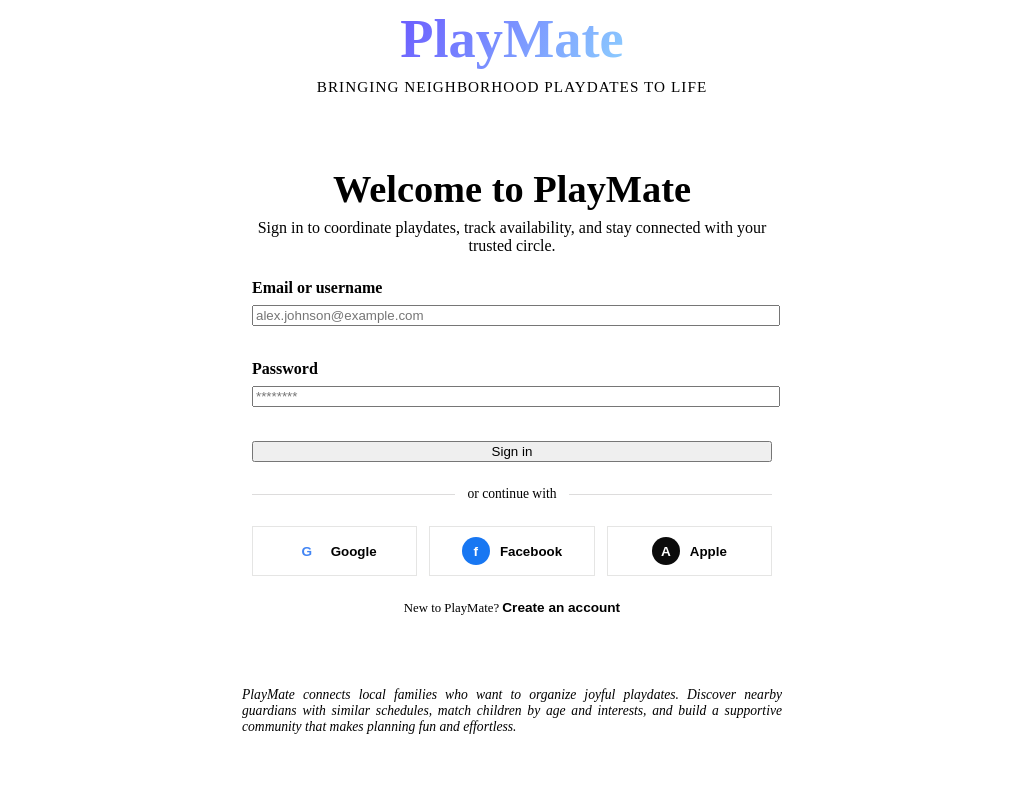
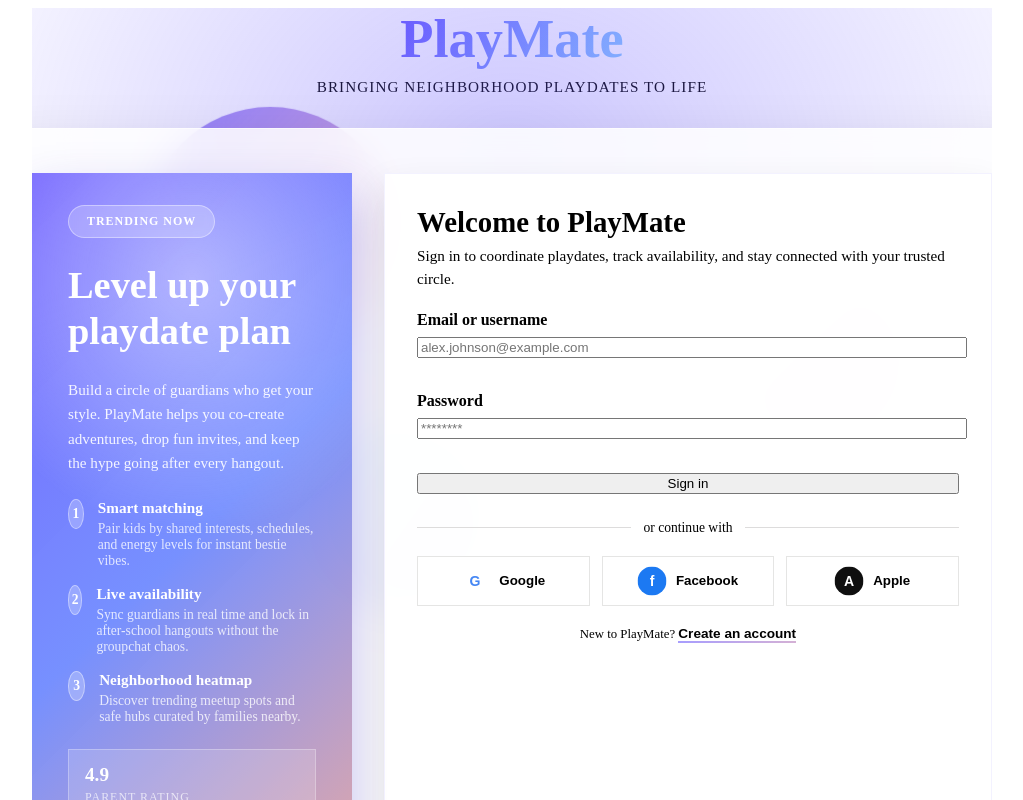
Before and after one commit to weifengcao/PlayMate, a React (Vite) app: page /login in a window 1280 px wide. Shown: the top 800 px of the page, without its empty margins (128-1151 px from the left). Built offline with nearby package versions, Linux system fonts and the light colour scheme; no server answers.

Commit message:
Make login page fancier

```diff
--- a/src/client/componets/Login.tsx
+++ b/src/client/componets/Login.tsx
@@ -1,4 +1,5 @@
 import { ChangeEvent, FormEvent, useCallback, useMemo, useState } from "react";
+import { keyframes } from "@emotion/react";
 import styled from "@emotion/styled";
 import { useAuth, LoginResult } from "../hooks/AuthProvider";
 import { LogoImage } from "./LogoImage";
@@ -6,39 +7,291 @@
 import { Page } from "./Page";
 import { ErrorMessage } from "./ErrorMessage";
 
+const float = keyframes`
+  0% {
+    transform: translate3d(-5px, 0, 0) scale(1);
+    opacity: 0.7;
+  }
+  50% {
+    transform: translate3d(5px, -20px, 0) scale(1.05);
+    opacity: 1;
+  }
+  100% {
+    transform: translate3d(-5px, 0, 0) scale(1);
+    opacity: 0.7;
+  }
+`;
+
+const pulse = keyframes`
+  0% {
+    transform: scale(0.96);
+    opacity: 0.8;
+  }
+  50% {
+    transform: scale(1.04);
+    opacity: 1;
+  }
+  100% {
+    transform: scale(0.96);
+    opacity: 0.8;
+  }
+`;
+
+const shimmer = keyframes`
+  0% {
+    background-position: 0% 50%;
+  }
+  50% {
+    background-position: 100% 50%;
+  }
+  100% {
+    background-position: 0% 50%;
+  }
+`;
+
 const LoginShell = styled(Page)({
   alignItems: "center",
   textAlign: "center",
   gap: 32,
+  position: "relative",
+  overflow: "hidden",
+  paddingBottom: 64,
+
+  "&::before": {
+    content: '""',
+    position: "absolute",
+    inset: "-35% -40% auto -40%",
+    height: "120%",
+    background:
+      "radial-gradient(60% 60% at 50% 40%, rgba(107, 91, 255, 0.35) 0%, rgba(255, 255, 255, 0) 65%)",
+    filter: "blur(0px)",
+    pointerEvents: "none",
+  },
+});
+
+const FloatingBackdrop = styled.div({
+  position: "absolute",
+  inset: 0,
+  display: "flex",
+  justifyContent: "center",
+  pointerEvents: "none",
+  zIndex: 0,
+
+  "& span": {
+    position: "absolute",
+    width: 240,
+    height: 240,
+    borderRadius: "50%",
+    filter: "blur(0px)",
+    opacity: 0.75,
+    animation: `${float} 16s ease-in-out infinite`,
+  },
+
+  "& span:nth-of-type(1)": {
+    top: 120,
+    left: "12%",
+    background: "linear-gradient(135deg, rgba(107, 91, 255, 0.8), rgba(255, 142, 142, 0.55))",
+  },
+  "& span:nth-of-type(2)": {
+    top: 260,
+    right: "8%",
+    width: 200,
+    height: 200,
+    animationDelay: "-6s",
+    background: "linear-gradient(135deg, rgba(255, 204, 112, 0.7), rgba(107, 91, 255, 0.52))",
+  },
+  "& span:nth-of-type(3)": {
+    top: 440,
+    left: "28%",
+    width: 180,
+    height: 180,
+    animationDelay: "-3s",
+    background: "linear-gradient(135deg, rgba(149, 222, 255, 0.65), rgba(107, 91, 255, 0.5))",
+  },
 });
 
 const LoginCard = styled.section({
-  width: "min(520px, 100%)",
-  background: "var(--color-surface)",
+  position: "relative",
+  width: "min(960px, 100%)",
+  background: "rgba(255, 255, 255, 0.86)",
   borderRadius: "var(--border-radius-lg)",
-  padding: "clamp(26px, 5vw, 38px)",
-  boxShadow: "var(--shadow-soft)",
-  border: "1px solid rgba(255, 255, 255, 0.45)",
+  padding: "clamp(26px, 5vw, 44px)",
+  boxShadow: "0 30px 60px rgba(31, 27, 24, 0.18)",
+  border: "1px solid rgba(255, 255, 255, 0.6)",
+  backdropFilter: "blur(18px)",
+  zIndex: 1,
+});
+
+const CardLayout = styled.div({
+  display: "grid",
+  gridTemplateColumns: "minmax(240px, 320px) 1fr",
+  gap: 32,
+  textAlign: "left",
+
+  "@media (max-width: 880px)": {
+    gridTemplateColumns: "1fr",
+    gap: 24,
+  },
+});
+
+const HeroPanel = styled.div({
+  position: "relative",
+  background:
+    "linear-gradient(135deg, rgba(107, 91, 255, 0.94) 0%, rgba(95, 125, 255, 0.85) 45%, rgba(255, 156, 120, 0.82) 100%)",
+  color: "#ffffff",
+  borderRadius: "var(--border-radius-lg)",
+  padding: "32px clamp(20px, 4vw, 36px)",
   display: "flex",
   flexDirection: "column",
   gap: 24,
+  boxShadow: "0 24px 48px rgba(67, 56, 202, 0.32)",
+  overflow: "hidden",
 });
 
-const Intro = styled.div({
+const HeroGlow = styled.div({
+  position: "absolute",
+  inset: "-20% -30% auto -30%",
+  height: "65%",
+  background:
+    "radial-gradient(65% 65% at 50% 50%, rgba(255, 255, 255, 0.45) 0%, rgba(255, 255, 255, 0) 70%)",
+  filter: "blur(0px)",
+  opacity: 0.85,
+  animation: `${pulse} 10s ease-in-out infinite`,
+  pointerEvents: "none",
+});
+
+const HeroBadge = styled.span({
+  alignSelf: "flex-start",
+  background: "rgba(255, 255, 255, 0.22)",
+  color: "#ffffff",
+  fontWeight: 600,
+  padding: "8px 18px",
+  borderRadius: 999,
+  textTransform: "uppercase",
+  letterSpacing: "0.08em",
+  fontSize: "0.75rem",
+  backdropFilter: "blur(4px)",
+  border: "1px solid rgba(255, 255, 255, 0.4)",
+});
+
+const HeroHeading = styled.h1({
+  fontSize: "clamp(1.9rem, 4vw, 2.4rem)",
+  lineHeight: 1.2,
+  margin: 0,
+  fontWeight: 800,
+});
+
+const HeroSubheading = styled.p({
+  margin: 0,
+  fontSize: "0.95rem",
+  color: "rgba(255, 255, 255, 0.92)",
+  lineHeight: 1.6,
+});
+
+const HighlightList = styled.ul({
+  listStyle: "none",
+  margin: 0,
+  padding: 0,
   display: "flex",
   flexDirection: "column",
-  gap: 8,
+  gap: 16,
 });
 
-const LoginHeading = styled.h1({
-  fontSize: "clamp(1.8rem, 4vw, 2.4rem)",
-  margin: 0,
+const HighlightItem = styled.li({
+  display: "flex",
+  gap: 14,
+  alignItems: "flex-start",
+});
+
+const HighlightMarker = styled.span({
+  width: 28,
+  height: 28,
+  borderRadius: "50%",
+  background: "rgba(255, 255, 255, 0.25)",
+  border: "1px solid rgba(255, 255, 255, 0.4)",
+  display: "inline-flex",
+  alignItems: "center",
+  justifyContent: "center",
+  fontWeight: 700,
+  fontSize: "0.85rem",
+});
+
+const HighlightCopy = styled.div({
+  display: "flex",
+  flexDirection: "column",
+  gap: 4,
+
+  "& strong": {
+    fontSize: "0.95rem",
+    fontWeight: 700,
+    color: "#ffffff",
+  },
+
+  "& span": {
+    fontSize: "0.85rem",
+    color: "rgba(255, 255, 255, 0.8)",
+  },
+});
+
+const HeroFooter = styled.div({
+  display: "flex",
+  gap: 14,
+  flexWrap: "wrap",
+});
+
+const HeroStat = styled.div({
+  flex: "1 1 120px",
+  background: "rgba(255, 255, 255, 0.16)",
+  borderRadius: "var(--border-radius-sm)",
+  padding: "14px 16px",
+  display: "flex",
+  flexDirection: "column",
+  gap: 4,
+  border: "1px solid rgba(255, 255, 255, 0.28)",
+});
+
+const HeroStatValue = styled.span({
+  fontSize: "1.2rem",
   fontWeight: 700,
 });
 
-const LoginDescription = styled.p({
+const HeroStatLabel = styled.span({
+  fontSize: "0.75rem",
+  textTransform: "uppercase",
+  letterSpacing: "0.08em",
+  color: "rgba(255, 255, 255, 0.7)",
+});
+
+const FormPanel = styled.div({
+  position: "relative",
+  background: "rgba(255, 255, 255, 0.92)",
+  borderRadius: "var(--border-radius-lg)",
+  padding: "clamp(18px, 4vw, 32px)",
+  display: "flex",
+  flexDirection: "column",
+  gap: 20,
+  border: "1px solid rgba(107, 91, 255, 0.08)",
+  boxShadow: "0 18px 36px rgba(31, 27, 24, 0.12)",
+});
+
+const FormHeader = styled.div({
+  display: "flex",
+  flexDirection: "column",
+  gap: 6,
+});
+
+const FormTitle = styled.h2({
   margin: 0,
+  fontSize: "clamp(1.4rem, 3vw, 1.8rem)",
+  fontWeight: 700,
+  color: "var(--color-text-primary)",
+});
+
+const FormSubtitle = styled.p({
+  margin: 0,
+  fontSize: "0.95rem",
   color: "var(--color-text-muted)",
+  lineHeight: 1.5,
 });
 
 const LoginForm = styled.form({
@@ -46,36 +299,6 @@
   flexDirection: "column",
   gap: 18,
   textAlign: "left",
-});
-
-const HelperText = styled.p({
-  margin: 0,
-  fontSize: "0.85rem",
-  color: "var(--color-text-muted)",
-  textAlign: "justify",
-  fontStyle: "italic",
-  maxWidth: 540,
-});
-
-const FooterNote = styled.div({
-  display: "flex",
-  justifyContent: "center",
-});
-
-const Divider = styled.div({
-  display: "grid",
-  gridTemplateColumns: "1fr auto 1fr",
-  alignItems: "center",
-  columnGap: 12,
-  color: "var(--color-text-muted)",
-  fontSize: "0.85rem",
-
-  "&::before, &::after": {
-    content: '""',
-    display: "block",
-    height: 1,
-    background: "rgba(46, 42, 39, 0.16)",
-  },
 });
 
 const InlineNotice = styled.div({
@@ -102,6 +325,23 @@
   border: "1px solid rgba(46, 42, 39, 0.12)",
 });
 
+const Divider = styled.div({
+  display: "grid",
+  gridTemplateColumns: "1fr auto 1fr",
+  alignItems: "center",
+  columnGap: 12,
+  color: "var(--color-text-muted)",
+  fontSize: "0.85rem",
+  marginTop: 6,
+
+  "&::before, &::after": {
+    content: '""',
+    display: "block",
+    height: 1,
+    background: "rgba(46, 42, 39, 0.16)",
+  },
+});
+
 const SocialGrid = styled.div({
   display: "grid",
   gridTemplateColumns: "repeat(auto-fit, minmax(140px, 1fr))",
@@ -116,12 +356,18 @@
   padding: "10px 16px",
   borderRadius: "var(--border-radius-sm)",
   border: $selected ? "1px solid var(--color-primary)" : "1px solid rgba(46, 42, 39, 0.12)",
-  background: $selected ? "rgba(107, 91, 255, 0.12)" : "rgba(255, 255, 255, 0.9)",
+  background: $selected
+    ? "linear-gradient(135deg, rgba(107, 91, 255, 0.16), rgba(95, 125, 255, 0.12))"
+    : "rgba(255, 255, 255, 0.9)",
   color: "var(--color-text-primary)",
   fontWeight: 600,
   cursor: "pointer",
-  transition: "border var(--transition-base), box-shadow var(--transition-base)",
+  transition: "border var(--transition-base), box-shadow var(--transition-base), transform var(--transition-base)",
   boxShadow: $selected ? "0 0 0 3px rgba(107, 91, 255, 0.18)" : "none",
+
+  "&:hover": {
+    transform: "translateY(-2px)",
+  },
 }));
 
 const SocialIcon = styled.span<{ $bg: string; $color: string }>(({ $bg, $color }) => ({
@@ -135,6 +381,7 @@
   justifyContent: "center",
   fontWeight: 700,
   fontSize: "0.85rem",
+  animation: `${pulse} 4s ease-in-out infinite`,
 }));
 
 const DebugCode = styled.code({
@@ -162,6 +409,34 @@
   cursor: "pointer",
   padding: 0,
   fontSize: "0.85rem",
+  position: "relative",
+  textDecoration: "none",
+
+  "&::after": {
+    content: '""',
+    position: "absolute",
+    left: 0,
+    bottom: -2,
+    width: "100%",
+    height: 2,
+    background: "linear-gradient(90deg, rgba(107, 91, 255, 0.6), rgba(255, 156, 120, 0.6))",
+    animation: `${shimmer} 6s ease-in-out infinite`,
+    backgroundSize: "200% 200%",
+  },
+});
+
+const FooterNote = styled.div({
+  display: "flex",
+  justifyContent: "center",
+});
+
+const HelperText = styled.p({
+  margin: 0,
+  fontSize: "0.85rem",
+  color: "var(--color-text-muted)",
+  textAlign: "justify",
+  fontStyle: "italic",
+  maxWidth: 540,
 });
 
 type SocialProvider = "google" | "facebook" | "apple";
@@ -172,6 +447,27 @@
   facebook: { label: "Facebook", initial: "f", iconBg: "#1877f2", iconColor: "#ffffff" },
   apple: { label: "Apple", initial: "A", iconBg: "#0b0b0b", iconColor: "#ffffff" },
 };
+
+const heroHighlights = [
+  {
+    title: "Smart matching",
+    text: "Pair kids by shared interests, schedules, and energy levels for instant bestie vibes.",
+  },
+  {
+    title: "Live availability",
+    text: "Sync guardians in real time and lock in after-school hangouts without the groupchat chaos.",
+  },
+  {
+    title: "Neighborhood heatmap",
+    text: "Discover trending meetup spots and safe hubs curated by families nearby.",
+  },
+];
+
+const heroStats = [
+  { value: "4.9", label: "Parent rating" },
+  { value: "120+", label: "Playdates each week" },
+  { value: "24h", label: "Average match time" },
+];
 
 export const Login = () => {
   const auth = useAuth();
@@ -192,8 +488,8 @@
   const activeChallenge = pendingMfa && pendingMfa.status === "mfa_required";
   const showSocial = !activeChallenge;
 
-  const heading = isSignUp ? "Create your PlayMate account" : "Welcome to PlayMate";
-  const description = isSignUp
+  const formHeading = isSignUp ? "Create your PlayMate account" : "Welcome to PlayMate";
+  const formDescription = isSignUp
     ? "Get ready to plan joyful playdates, coordinate with friends, and unlock neighborhood adventures."
     : "Sign in to coordinate playdates, track availability, and stay connected with your trusted circle.";
 
@@ -389,12 +685,48 @@
 
   return (
     <LoginShell>
+      <FloatingBackdrop>
+        <span />
+        <span />
+        <span />
+      </FloatingBackdrop>
       <LogoImage />
       <LoginCard>
-        <Intro>
-          <LoginHeading>{heading}</LoginHeading>
-          <LoginDescription>{description}</LoginDescription>
-        </Intro>
+        <CardLayout>
+          <HeroPanel>
+            <HeroGlow />
+            <HeroBadge>Trending now</HeroBadge>
+            <HeroHeading>Level up your playdate plan</HeroHeading>
+            <HeroSubheading>
+              Build a circle of guardians who get your style. PlayMate helps you co-create adventures, drop fun invites,
+              and keep the hype going after every hangout.
+            </HeroSubheading>
+            <HighlightList>
+              {heroHighlights.map((item, index) => (
+                <HighlightItem key={item.title}>
+                  <HighlightMarker>{index + 1}</HighlightMarker>
+                  <HighlightCopy>
+                    <strong>{item.title}</strong>
+                    <span>{item.text}</span>
+                  </HighlightCopy>
+                </HighlightItem>
+              ))}
+            </HighlightList>
+            <HeroFooter>
+              {heroStats.map((stat) => (
+                <HeroStat key={stat.label}>
+                  <HeroStatValue>{stat.value}</HeroStatValue>
+                  <HeroStatLabel>{stat.label}</HeroStatLabel>
+                </HeroStat>
+              ))}
+            </HeroFooter>
+          </HeroPanel>
+
+          <FormPanel>
+            <FormHeader>
+              <FormTitle>{formHeading}</FormTitle>
+              <FormSubtitle>{formDescription}</FormSubtitle>
+            </FormHeader>
 
             {error && <ErrorMessage>{error}</ErrorMessage>}
             {info && !error && <InlineNotice>{info}</InlineNotice>}
@@ -582,12 +914,14 @@
                 </TogglePrompt>
               </>
             )}
+          </FormPanel>
+        </CardLayout>
       </LoginCard>
       <FooterNote>
         <HelperText>
           PlayMate connects local families who want to organize joyful playdates. Discover nearby guardians with
-          similar schedules, match children by age and interests, and build a supportive community that makes
-          planning fun and effortless.
+          similar schedules, match children by age and interests, and build a supportive community that makes planning
+          fun and effortless.
         </HelperText>
       </FooterNote>
     </LoginShell>
```
Lines whose indentation alone changed are shown as unchanged.
